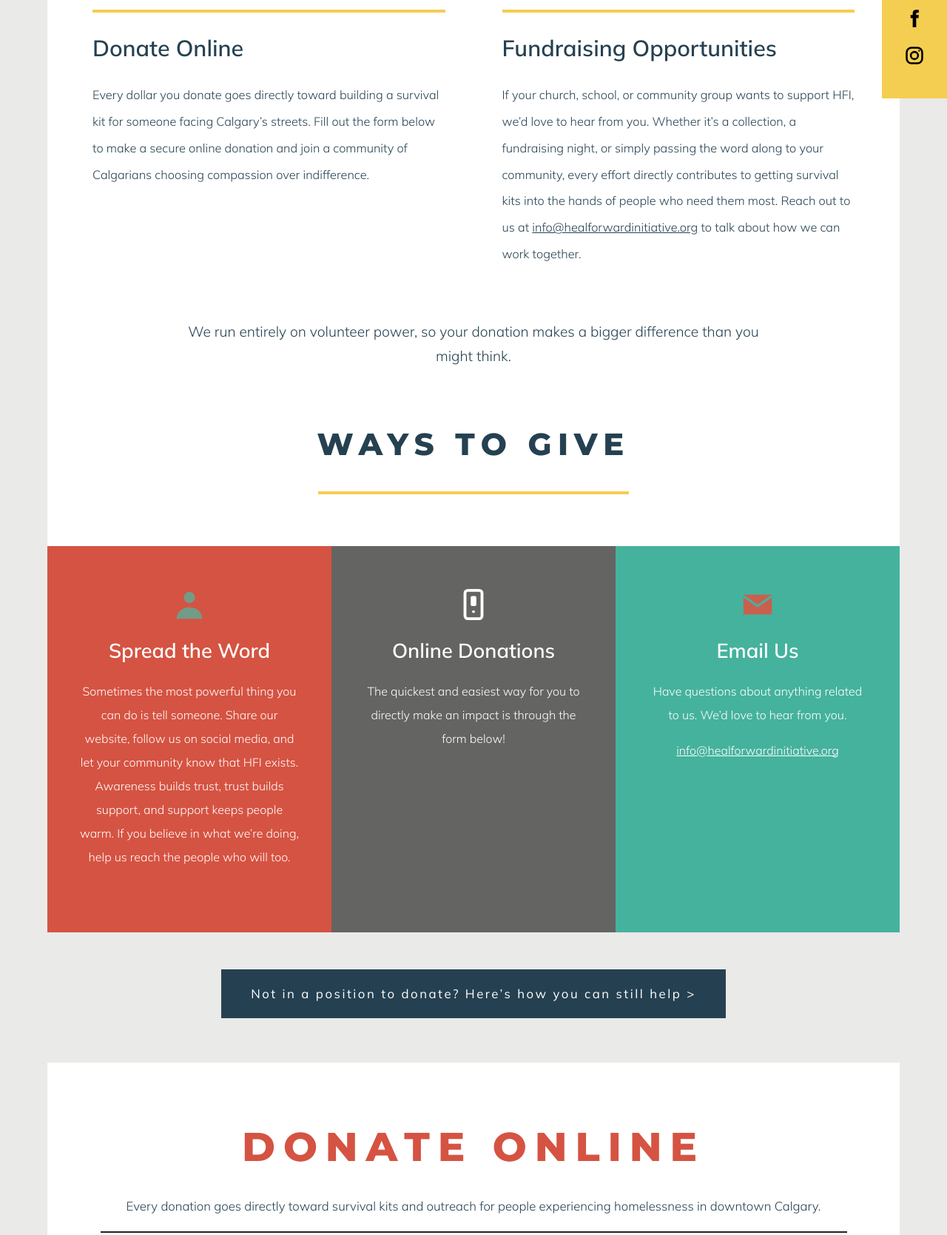
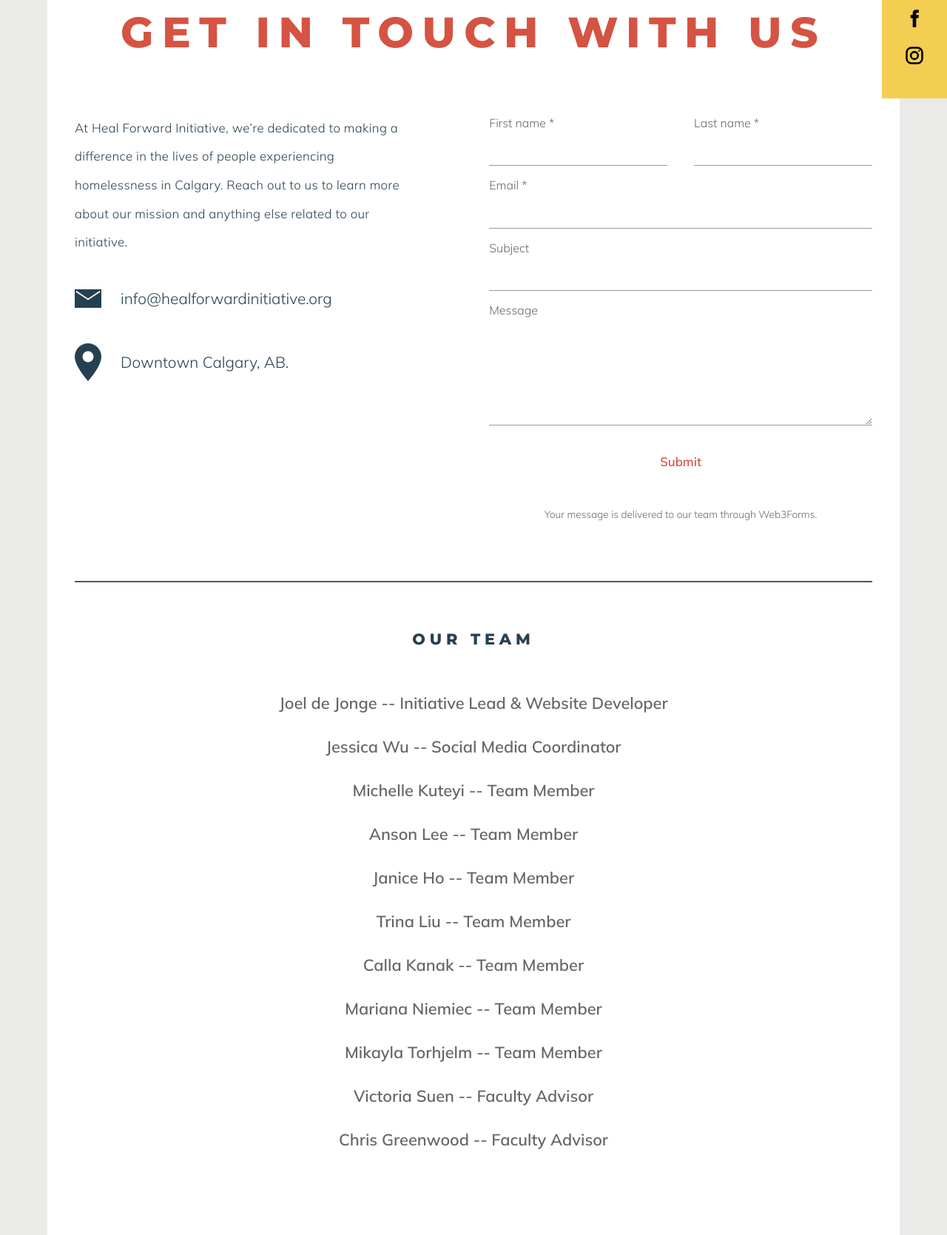
Before and after one commit to healforwardinitiative/healforwardinitiative.github.io, a plain HTML site: page contact/index.html in a window 1280 px wide. Shown: the part 307-1976 px from the top of the page at 74% size. Drawn offline with Linux system fonts and the light colour scheme; a script that the page names is missing; a web font is replaced by a local one.

Commit message:
Update index.html

```diff
--- a/contact/index.html
+++ b/contact/index.html
@@ -4,16 +4,16 @@
   <meta charset="utf-8">
   <meta name="viewport" content="width=device-width, initial-scale=1">
   <meta name="color-scheme" content="only light">
-  <title>Support Us | Heal Forward Initiative</title>
-  <meta name="description" content="Every dollar helps. Support Heal Forward Initiative's mission to serve Calgary's homeless community with dignity, care, and essential supplies.">
+  <title>Contact | Heal Forward Initiative</title>
+  <meta name="description" content="Get in touch with HFI. We'd love to connect with donors, churches, and anyone who wants to make a difference in Calgary.">
   <!-- head-pass -->
-  <link rel="canonical" href="https://www.healforwardinitiative.org/support-us/">
+  <link rel="canonical" href="https://www.healforwardinitiative.org/contact/">
   <meta name="theme-color" content="#254151">
   <meta property="og:type" content="website">
   <meta property="og:site_name" content="Heal Forward Initiative">
-  <meta property="og:title" content="Support Us | Heal Forward Initiative">
-  <meta property="og:description" content="Every dollar helps. Support Heal Forward Initiative's mission to serve Calgary's homeless community with dignity, care, and essential supplies.">
-  <meta property="og:url" content="https://www.healforwardinitiative.org/support-us/">
+  <meta property="og:title" content="Contact | Heal Forward Initiative">
+  <meta property="og:description" content="Get in touch with HFI. We'd love to connect with donors, churches, and anyone who wants to make a difference in Calgary.">
+  <meta property="og:url" content="https://www.healforwardinitiative.org/contact/">
   <meta property="og:image" content="https://www.healforwardinitiative.org/share.png">
   <meta property="og:image:width" content="1200">
   <meta property="og:image:height" content="630">
@@ -23,58 +23,11 @@
   <link rel="icon" href="/logo.png">
   <link rel="preconnect" href="https://fonts.googleapis.com">
   <link rel="preconnect" href="https://fonts.gstatic.com" crossorigin>
-  <link href="https://fonts.googleapis.com/css2?family=Montserrat:wght@500;600;800&family=Mulish:wght@300;400;600;700&family=Playfair+Display:ital,wght@0,400;1,400&family=Jost:wght@300&display=swap" rel="stylesheet">
+  <link href="https://fonts.googleapis.com/css2?family=Montserrat:wght@500;600;800&family=Mulish:wght@300;400;600&family=Playfair+Display:ital,wght@0,400;1,400&family=Jost:wght@300&display=swap" rel="stylesheet">
   <link rel="stylesheet" href="/style.css">
-  <style>
-/* Support Us page only (self-contained) */
-body.su { background: var(--gray); color: var(--blue); }
-.su-panel { background: #fff; margin: 0 5%; }
-.su-wrap { max-width: 1078px; margin: 0 auto; padding: 0 24px; }
-.su-top { padding-top: 70px; }
-.su-panel h1 { font-size: clamp(2rem, 4.8vw, 3.6rem); letter-spacing: .12em; line-height: 1.05; color: var(--red); text-align: center; margin: 0 0 60px; }
-.su-pair { display: grid; grid-template-columns: 1fr 1fr; gap: 77px; margin: 0 0 70px; }
-.su-pair > div { border-top: 4px solid var(--yellow); padding-top: 28px; }
-.su-pair h3 { font: 600 1.9rem/1.3 var(--body); text-transform: none; letter-spacing: 0; margin: 0 0 26px; }
-.su-pair p { font-size: 1.02rem; line-height: 2.2; margin: 0; }
-.su-pair a { color: var(--blue); }
-.su-volunteer { text-align: center; font-size: 1.2rem; line-height: 1.7; max-width: 800px; margin: 0 auto 70px; }
-.su-ways { text-align: center; font-size: clamp(1.8rem, 3.4vw, 2.6rem); letter-spacing: .2em; margin: 0 0 30px; }
-.su-rule { width: min(420px, 80%); height: 4px; background: var(--yellow); border: 0; margin: 0 auto 70px; }
-.su-cols { display: grid; grid-template-columns: repeat(3, 1fr); }
-.su-col { color: #fff; text-align: center; padding: 56px 44px 70px; min-height: 450px; }
-.su-col svg { width: 46px; height: 46px; }
-.su-col h3 { font: 600 1.7rem var(--body); text-transform: none; letter-spacing: 0; margin: 14px 0 22px; }
-.su-col p { font-size: 1rem; line-height: 2; margin: 0 0 1em; }
-.su-col a { color: #fff; }
-.c-red { background: var(--red); } .c-gray { background: #646462; } .c-teal { background: var(--green); }
-.su-band { padding: 50px 24px 60px; text-align: center; }
-.su-help { display: inline-block; background: var(--blue); color: #fff; font: 400 1.05rem/1.6 var(--body); letter-spacing: .15em; padding: 20px 40px; text-decoration: none; }
-.su-help:hover { background: #1b3140; }
-.su-give { padding: 70px 0 80px; }
-.su-give h2 { font-size: clamp(2rem, 4.6vw, 3.4rem); letter-spacing: .2em; color: var(--red); text-align: center; margin: 0 0 24px; }
-.su-sub { text-align: center; font-size: 1.05rem; margin: 0 0 20px; }
-.su-line { border: 0; border-top: 2px solid #222; width: min(1009px, 100%); margin: 0 auto 26px; }
-.su-note { text-align: center; font-size: 1.05rem; line-height: 2; margin: 0 0 28px; }
-.su-confirm { font-size: .9rem; line-height: 1.5; margin: 0 0 18px; }
-.su-zeffy { max-width: 1118px; margin: 0 auto 70px; padding: 0 24px; }
-.su-faq h2 { font-size: 1.4rem; letter-spacing: .25em; margin: 0 0 20px; }
-.su-faq .u { width: min(340px, 70%); border: 0; border-top: 3px solid #666; margin: 0 auto 40px; }
-.su-faq p { font-size: 1.05rem; line-height: 2.1; margin: 0 0 1.8em; }
-.su-faq b { font-weight: 700; }
-@media (max-width: 1100px) {
-  .su-panel { margin: 0; }
-  .su-top { padding-top: 40px; }
-  .su-pair { grid-template-columns: 1fr; gap: 40px; margin-bottom: 50px; }
-  .su-pair > div { text-align: center; }
-  .su-cols { grid-template-columns: 1fr; }
-  .su-col { min-height: 0; padding: 50px 24px 56px; }
-  .su-give { padding: 50px 0 60px; }
-  .su-help { display: block; font-size: .95rem; padding: 18px 20px; }
-  .su-faq h2 { text-align: center; }
-}
-  </style>
+  <link rel="stylesheet" href="/contact/contact.css">
 </head>
-<body class="su">
+<body class="ct">
 
 <header class="site-header">
   <div class="header-inner">
@@ -84,8 +37,8 @@ body.su { background: var(--gray); color: var(--blue); }
       <a href="/">Home</a>
       <a href="/who-we-are/">Who We Are</a>
       <a href="/take-action/">Take Action</a>
-      <a href="/support-us/" class="current" aria-current="page">Support Us</a>
-      <a href="/contact/">Contact</a>
+      <a href="/support-us/">Support Us</a>
+      <a href="/contact/" class="current" aria-current="page">Contact</a>
     </nav>
     <a class="logo-link" href="/" aria-label="Heal Forward Initiative home"><img src="/logo.png" alt="Heal Forward Initiative logo" width="110" height="110"></a>
   </div>
@@ -99,85 +52,56 @@ body.su { background: var(--gray); color: var(--blue); }
 </aside>
 
 <main>
-  <section class="su-panel">
-    <div class="su-wrap su-top">
-      <h1>Support our mission</h1>
+  <section class="c-panel">
+    <div class="c-wrap">
+      <h1>Get in touch with us</h1>
 
-      <div class="su-pair">
+      <div class="c-grid">
         <div>
-          <h3>Donate Online</h3>
-          <p>Every dollar you donate goes directly toward building a survival kit for someone facing Calgary&rsquo;s streets. Fill out the form below to make a secure online donation and join a community of Calgarians choosing compassion over indifference.</p>
+          <p class="c-intro">At Heal Forward Initiative, we&rsquo;re dedicated to making a difference in the lives of people experiencing homelessness in Calgary. Reach out to us to learn more about our mission and anything else related to our initiative.</p>
+          <p class="c-row">
+            <svg viewBox="0 0 40 28" aria-hidden="true"><rect width="40" height="28" fill="#254151"/><path d="M2 3l18 12L38 3" fill="none" stroke="#fff" stroke-width="2"/></svg>
+            <a href="mailto:info@healforwardinitiative.org">info@healforwardinitiative.org</a>
+          </p>
+          <p class="c-row">
+            <svg viewBox="0 0 24 34" aria-hidden="true"><path d="M12 0C5.4 0 0 5.4 0 12c0 9 12 22 12 22s12-13 12-22C24 5.4 18.6 0 12 0z" fill="#254151"/><circle cx="12" cy="12" r="5" fill="#fff"/></svg>
+            <span>Downtown Calgary, AB.</span>
+          </p>
         </div>
-        <div>
-          <h3>Fundraising Opportunities</h3>
-          <p>If your church, school, or community group wants to support HFI, we&rsquo;d love to hear from you. Whether it&rsquo;s a collection, a fundraising night, or simply passing the word along to your community, every effort directly contributes to getting survival kits into the hands of people who need them most. Reach out to us at <a href="mailto:info@healforwardinitiative.org">info@healforwardinitiative.org</a> to talk about how we can work together.</p>
-        </div>
+
+        <form class="c-form" id="contact-form" action="https://api.web3forms.com/submit" method="POST">
+          <input type="hidden" name="access_key" value="bcdc4eac-b3b6-4b79-a6b6-0e1a61b65789">
+          <input type="hidden" name="from_name" value="Heal Forward Initiative website">
+          <input type="checkbox" name="botcheck" style="display:none" tabindex="-1" autocomplete="off">
+          <div class="pair">
+            <div class="f"><label for="fn">First name *</label><input id="fn" name="first_name" type="text" required autocomplete="given-name"></div>
+            <div class="f"><label for="ln">Last name *</label><input id="ln" name="last_name" type="text" required autocomplete="family-name"></div>
+          </div>
+          <div class="f"><label for="em">Email *</label><input id="em" name="email" type="email" required autocomplete="email"></div>
+          <div class="f"><label for="sj">Subject</label><input id="sj" name="subject" type="text"></div>
+          <div class="f"><label for="ms">Message</label><textarea id="ms" name="message"></textarea></div>
+          <button class="c-send" id="send" type="submit">Submit</button>
+          <p class="c-status" id="form-status" role="status"></p>
+          <p class="c-note">Your message is delivered to our team through Web3Forms.</p>
+        </form>
       </div>
 
-      <p class="su-volunteer">We run entirely on volunteer power, so your donation makes a bigger difference than you might think.</p>
+      <hr class="c-rule">
 
-      <h2 class="su-ways">Ways to Give</h2>
-      <hr class="su-rule">
-    </div>
-
-    <div class="su-cols">
-      <div class="su-col c-red">
-        <svg width="46" height="46" viewBox="0 0 24 24" aria-hidden="true"><circle cx="12" cy="7" r="4" fill="#739b86"/><path d="M3 22c0-5 4-8 9-8s9 3 9 8z" fill="#739b86"/></svg>
-        <h3>Spread the Word</h3>
-        <p>Sometimes the most powerful thing you can do is tell someone. Share our website, follow us on social media, and let your community know that HFI exists. Awareness builds trust, trust builds support, and support keeps people warm. If you believe in what we&rsquo;re doing, help us reach the people who will too.</p>
-      </div>
-      <div class="su-col c-gray">
-        <svg width="46" height="46" viewBox="0 0 24 24" aria-hidden="true"><rect x="6" y="2" width="12" height="20" rx="2" fill="none" stroke="#fff" stroke-width="2"/><rect x="10" y="6" width="4" height="7" rx="1" fill="#fff"/><circle cx="12" cy="17" r="1" fill="#fff"/></svg>
-        <h3>Online Donations</h3>
-        <p>The quickest and easiest way for you to directly make an impact is through the form below!</p>
-      </div>
-      <div class="su-col c-teal">
-        <svg width="46" height="46" viewBox="0 0 24 24" aria-hidden="true"><rect x="2" y="5" width="20" height="14" fill="#c9604e"/><path d="M2 6l10 7 10-7" fill="none" stroke="#45b29d" stroke-width="1.6"/></svg>
-        <h3>Email Us</h3>
-        <p>Have questions about anything related to us. We&rsquo;d love to hear from you.</p>
-        <p><a href="mailto:info@healforwardinitiative.org">info@healforwardinitiative.org</a></p>
-      </div>
-    </div>
-  </section>
-
-  <div class="su-band">
-    <a class="su-help" href="/take-action/">Not in a position to donate? Here&rsquo;s how you can still help &gt;</a>
-  </div>
-
-  <section class="su-panel su-give" id="donate">
-    <div class="su-wrap">
-      <h2>Donate online</h2>
-      <p class="su-sub">Every donation goes directly toward survival kits and outreach for people experiencing homelessness in downtown Calgary.</p>
-      <hr class="su-line">
-      <p class="su-note">&#9888; Before you give &mdash; please note<br>
-        Heal Forward Initiative is not a registered charity with the CRA.<br>
-        Donations are not tax-deductible and no tax receipts will be issued.<br>
-        All donations are voluntary and non-refundable, except where required by law.<br>
-        Payments are processed securely through Zeffy. We do not store your card details.</p>
-    </div>
-
-    <div class="su-zeffy">
-      <p class="su-confirm">By completing your donation, you confirm that you have read and understood the above &mdash; including that Heal Forward Initiative is not a registered charity and that donations are non-refundable.</p>
-      <div>
-        <div data-zeffy-embed data-form-url="/embed/donation-form/donate-to-change-lives-25573"></div>
-        <div data-zeffy-embed-fallback style="display:none;">
-          <div style="position:relative;overflow:hidden;height:450px;width:100%;"><iframe title='Donation form powered by Zeffy' style='position: absolute; border: 0; top:0;left:0;bottom:0;right:0;width:100%;height:100%' data-zeffy-embed-src='https://www.zeffy.com/embed/donation-form/donate-to-change-lives-25573' allowpaymentrequest allowTransparency="true"></iframe></div>
-        </div>
-        <script
-          src="https://www.zeffy.com/embed/v2/zeffy-embed.js"
-          onerror="document.querySelectorAll('[data-zeffy-embed-fallback]').forEach(function(el){el.style.display='block';el.querySelectorAll('iframe[data-zeffy-embed-src]').forEach(function(f){f.src=f.getAttribute('data-zeffy-embed-src');});});">
-        </script>
-      </div>
-    </div>
-
-    <div class="su-wrap su-faq">
-      <h2>Frequently Asked Questions</h2>
-      <hr class="u">
-      <p><b>Who runs HFI?</b> Heal Forward Initiative is led by a small team of students based in Calgary, Alberta, supported by two teacher advisors who are active members of our team. We are youth-led and community-driven, <b>operating entirely on a volunteer basis.</b></p>
-      <p><b>Where do you operate?</b> We operate in downtown Calgary, where the need is most visible and most urgent.</p>
-      <p><b>What&rsquo;s in a survival kit?</b> Our kits are designed to help people survive Calgary&rsquo;s harsh winters or other weather year-round. Each kit typically includes essentials like warm socks, hand warmers, hygiene items, snacks, and other practical necessities for life on the street. Items in Kits change depending on the season, but Calgary&rsquo;s weather makes winters our biggest focus.</p>
-      <p><b>Who receives the kits?</b> Kits are distributed directly to people experiencing homelessness in downtown Calgary &mdash; no applications, no criteria, no barriers.</p>
-      <p><b>How do you decide where to distribute?</b> We go where the need is. Our outreach is done on the ground, in person, in the areas of downtown Calgary where people are most vulnerable.</p>
+      <h2>Our Team</h2>
+      <ul class="team">
+        <li>Joel de Jonge -- Initiative Lead &amp; Website Developer</li>
+        <li>Jessica Wu -- Social Media Coordinator</li>
+        <li>Michelle Kuteyi -- Team Member</li>
+        <li>Anson Lee -- Team Member</li>
+        <li>Janice Ho -- Team Member</li>
+        <li>Trina Liu -- Team Member</li>
+        <li>Calla Kanak -- Team Member</li>
+        <li>Mariana Niemiec -- Team Member</li>
+        <li>Mikayla Torhjelm -- Team Member</li>
+        <li>Victoria Suen -- Faculty Advisor</li>
+        <li>Chris Greenwood -- Faculty Advisor</li>
+      </ul>
     </div>
   </section>
 </main>
@@ -216,6 +140,25 @@ body.su { background: var(--gray); color: var(--blue); }
     var open = nav.classList.toggle('open');
     btn.setAttribute('aria-expanded', open);
   });
+
+  var form = document.getElementById('contact-form'),
+      status = document.getElementById('form-status'),
+      send = document.getElementById('send');
+  form.addEventListener('submit', function (e) {
+    e.preventDefault();
+    var fd = new FormData(form);
+    fd.set('name', (fd.get('first_name') + ' ' + fd.get('last_name')).trim());
+    if (!fd.get('subject')) fd.set('subject', 'New message from the HFI website');
+    send.disabled = true; send.textContent = 'Sending...'; status.textContent = '';
+    fetch('https://api.web3forms.com/submit', { method: 'POST', body: fd })
+      .then(function (r) { return r.json(); })
+      .then(function (d) {
+        if (d.success) { status.textContent = 'Thank you! Your message has been sent.'; form.reset(); }
+        else { status.textContent = 'Something went wrong. Please email us at info@healforwardinitiative.org.'; }
+      })
+      .catch(function () { status.textContent = 'Something went wrong. Please email us at info@healforwardinitiative.org.'; })
+      .then(function () { send.disabled = false; send.textContent = 'Submit'; });
+  });
 </script>
 </body>
 </html>
```
